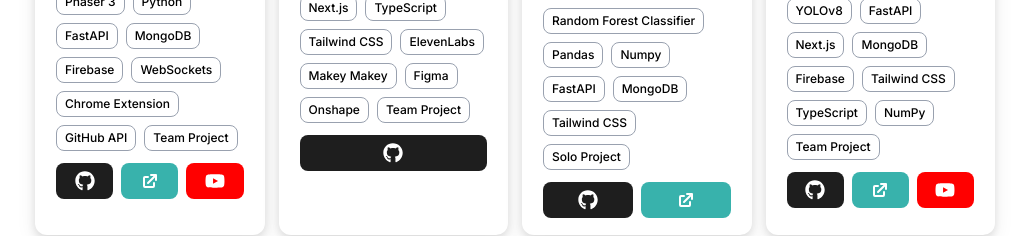
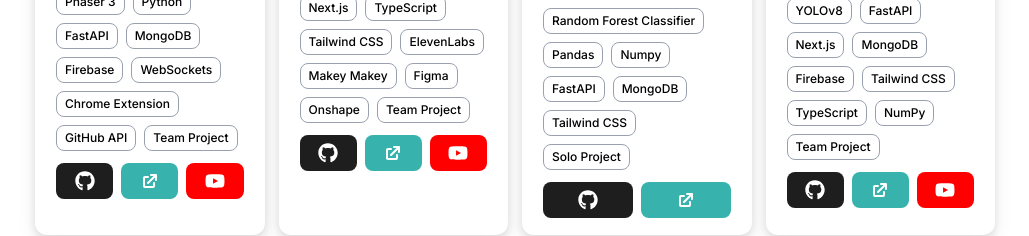
Before and after one commit to SahilGupta721/portfolio-website, a Next.js app: page / in a window 1280 px wide. Shown: the part 1180-1416 px from the top of the page, without its empty margins (125-1154 px from the left). Built offline with nearby package versions, Linux system fonts and the light colour scheme.

Commit message:
added live and youtube links

```diff
--- a/data/projects.js
+++ b/data/projects.js
@@ -48,6 +48,8 @@ export const projects = [
     ],
     type: "team",
     github: "https://github.com/SahilGupta721/BrailleQuest",
+    live: "https://braille-quest.vercel.app/",
+    youtube: "https://www.youtube.com/watch?v=DxrkzQoPOzA&t=1s"
   },
 
   {
```
